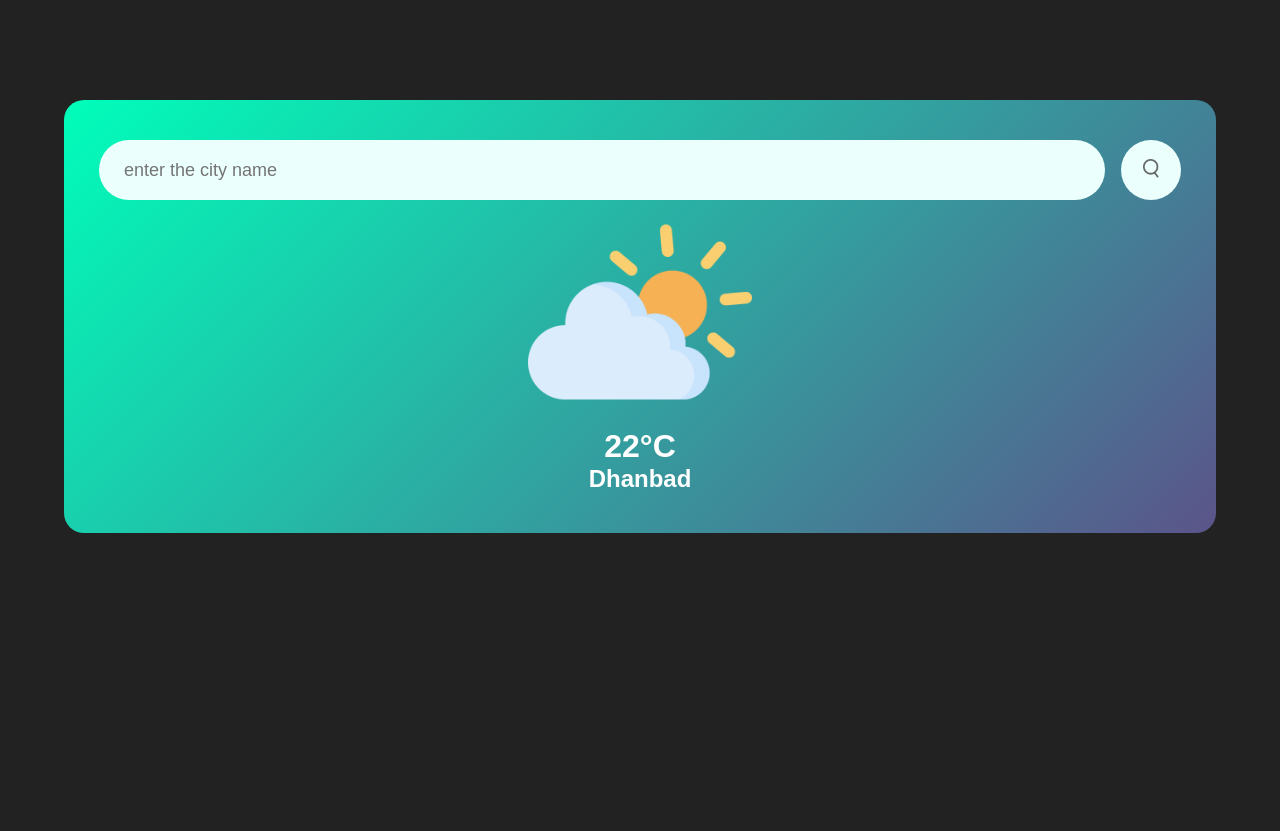
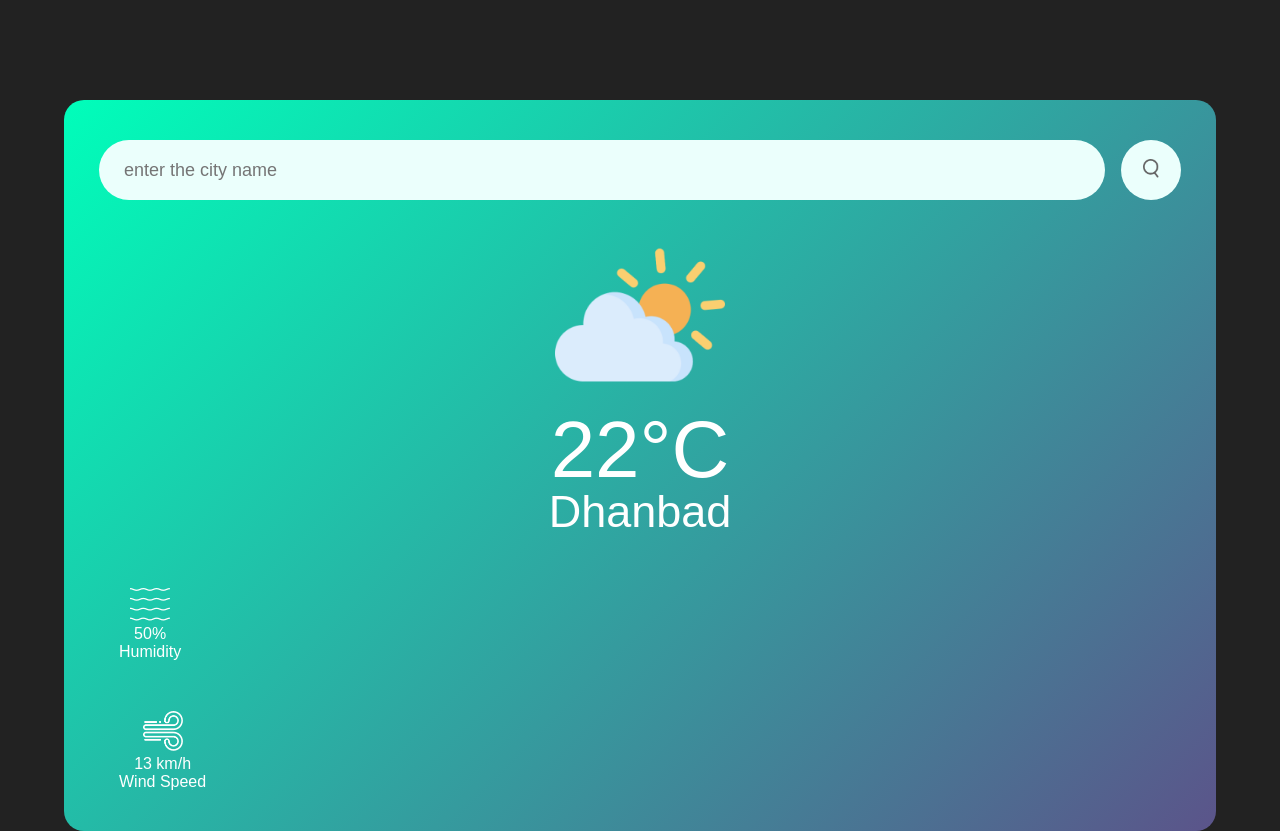
Before and after one commit to vivekmahato31/Weather-app, a plain HTML site: page index.html in a window 1280 px wide. Before the commit the page ends 800 px from the top, so only its background shows below. Drawn offline with Linux system fonts and the light colour scheme.

Commit message:
Added details

```diff
--- a/index.html
+++ b/index.html
@@ -17,6 +17,24 @@
             <img src="images/mist.png" class="weather-icon">
             <h1 class="temp">22°C</h1>
             <h2 class="city">Dhanbad</h2>
+            <div class="details">
+                <div class="col">
+                    <img src="images/humidity.png">
+                    <div>
+                        <p class="humidity">50%</p>
+                        <p>Humidity</p>
+                    </div>
+                </div>
+            </div>
+            <div class="details">
+                <div class="col">
+                    <img src="images/wind.png">
+                    <div>
+                        <p class="Wind">13 km/h</p>
+                        <p>Wind Speed</p>
+                    </div>
+                </div>
+            </div>
         </div>
     </div>
 
--- a/styles.css
+++ b/styles.css
@@ -47,3 +47,31 @@ body{
 .search button img{
     width: 16px;
 }
+.weather-icon{
+    width: 170px;
+    margin-top: 30px;
+}
+.weather h1{
+    font-size: 80px;
+    font-weight: 500;
+}
+.weather h2{
+    font-size: 45px;
+    font-weight: 400;
+    margin-top: -10px;
+}
+.details{
+    display: flex;
+    align-items: center;
+    justify-content: space-between;
+    padding: 0 20px;
+    margin-top: 50px;
+}
+col{
+    display: flex;
+    align-items: center;
+    text-align: left;
+}
+.col img{
+    width: 40px;
+}
```
